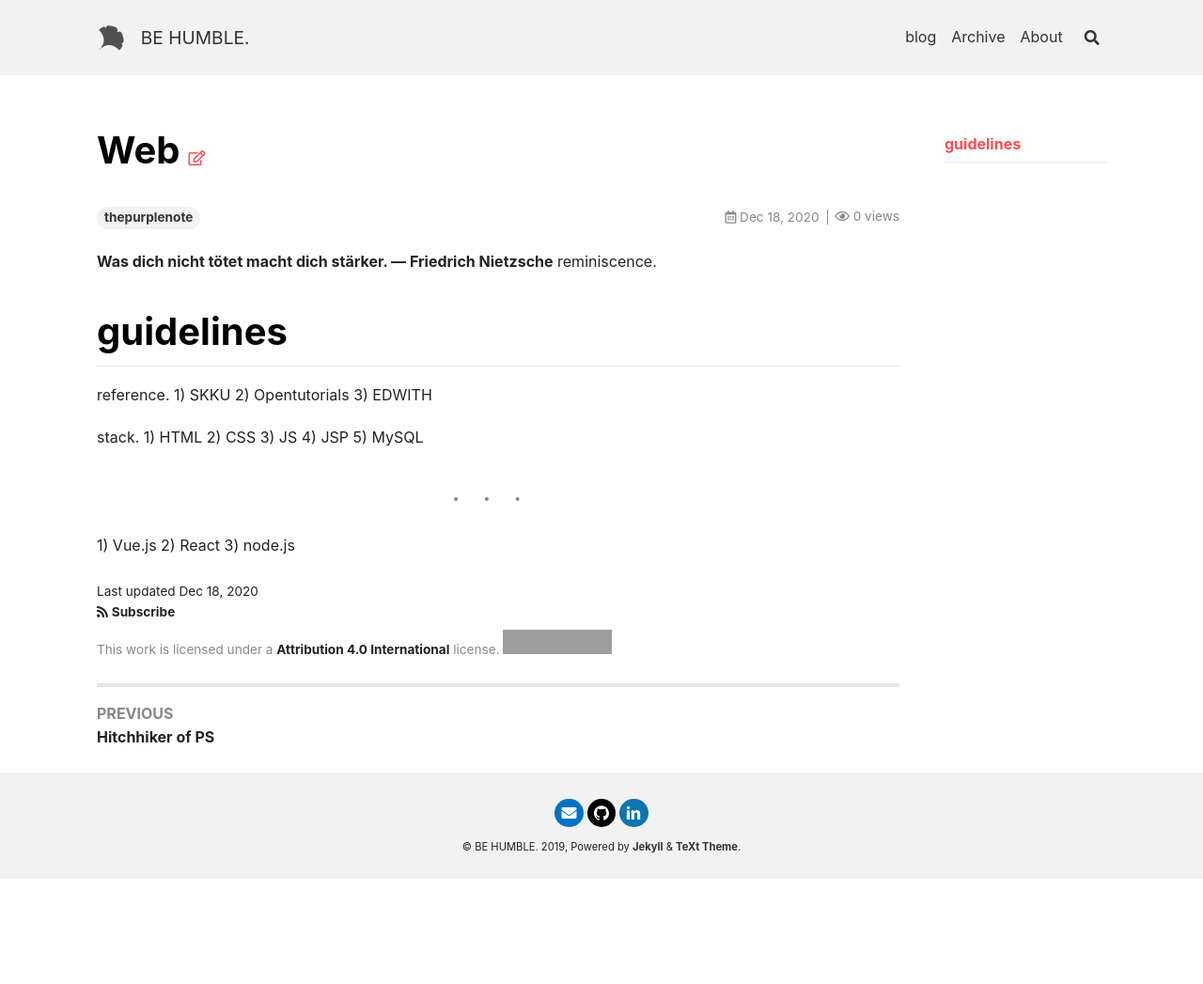
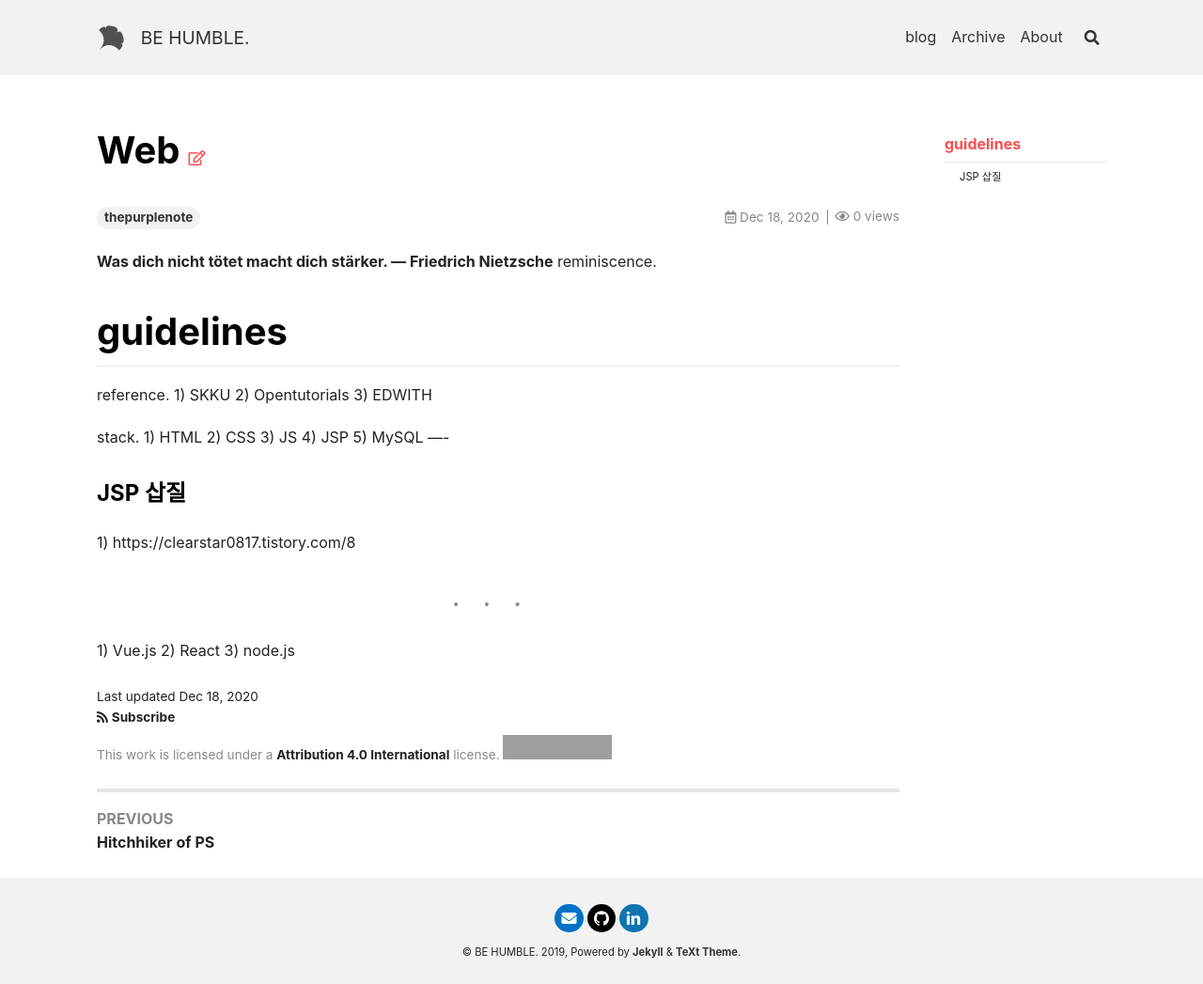
Before and after one commit to underthelights/previous, a Jekyll site: the page built from _posts/2020-12-18-web.md, in a window 1280 px wide. Shown: the whole page at 94% size. Built offline with Jekyll 4.4.1, drawn with Linux system fonts in a browser that asks for light colours; nearby versions of some CDN libraries; comment, search, counter and statistics services are not loaded; before the commit the page ends 935 px from its top, so only the background shows below that; grey boxes are pictures that could not be loaded.

Commit message:
Update 2020-12-18-web.md

```diff
--- a/_posts/2020-12-18-web.md
+++ b/_posts/2020-12-18-web.md
@@ -26,6 +26,9 @@ stack.
 3) JS
 4) JSP
 5) MySQL
+----
+### JSP 삽질
+1) https://clearstar0817.tistory.com/8
 
 ----
 1) Vue.js
```
